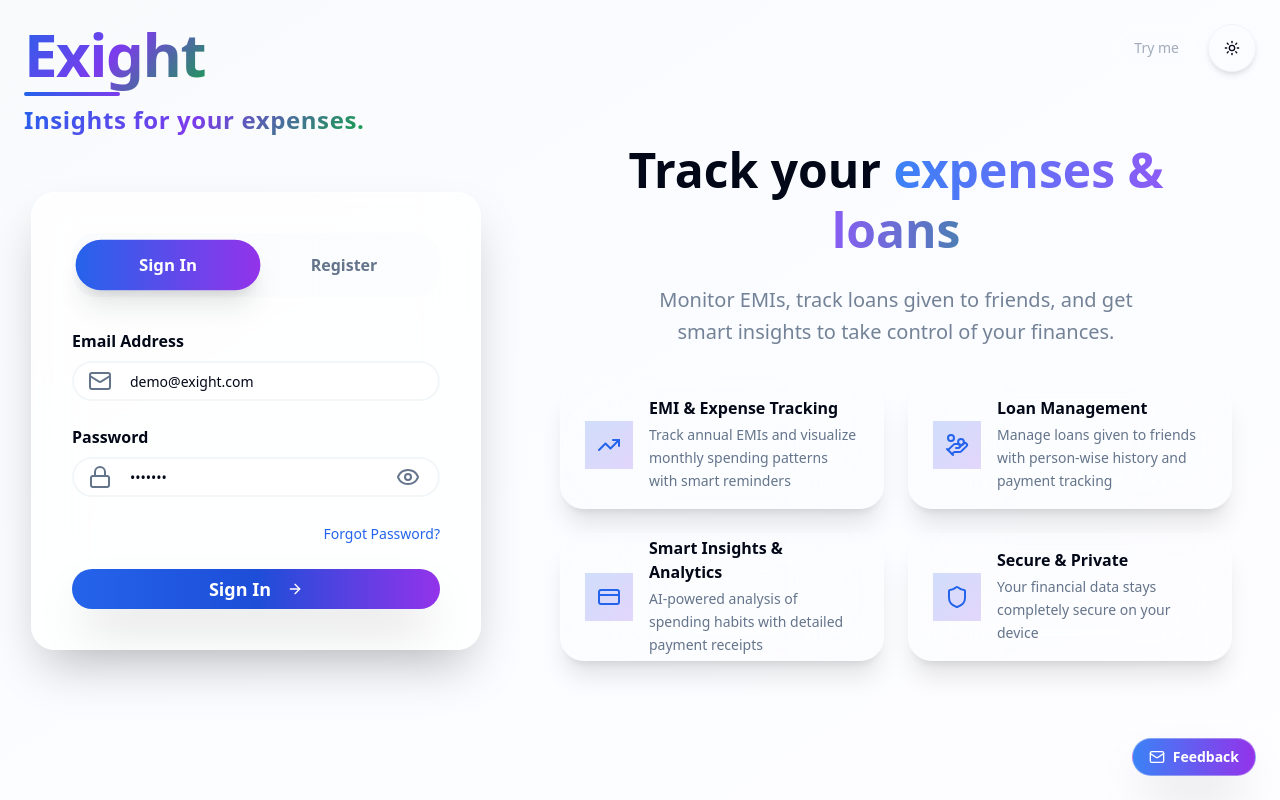
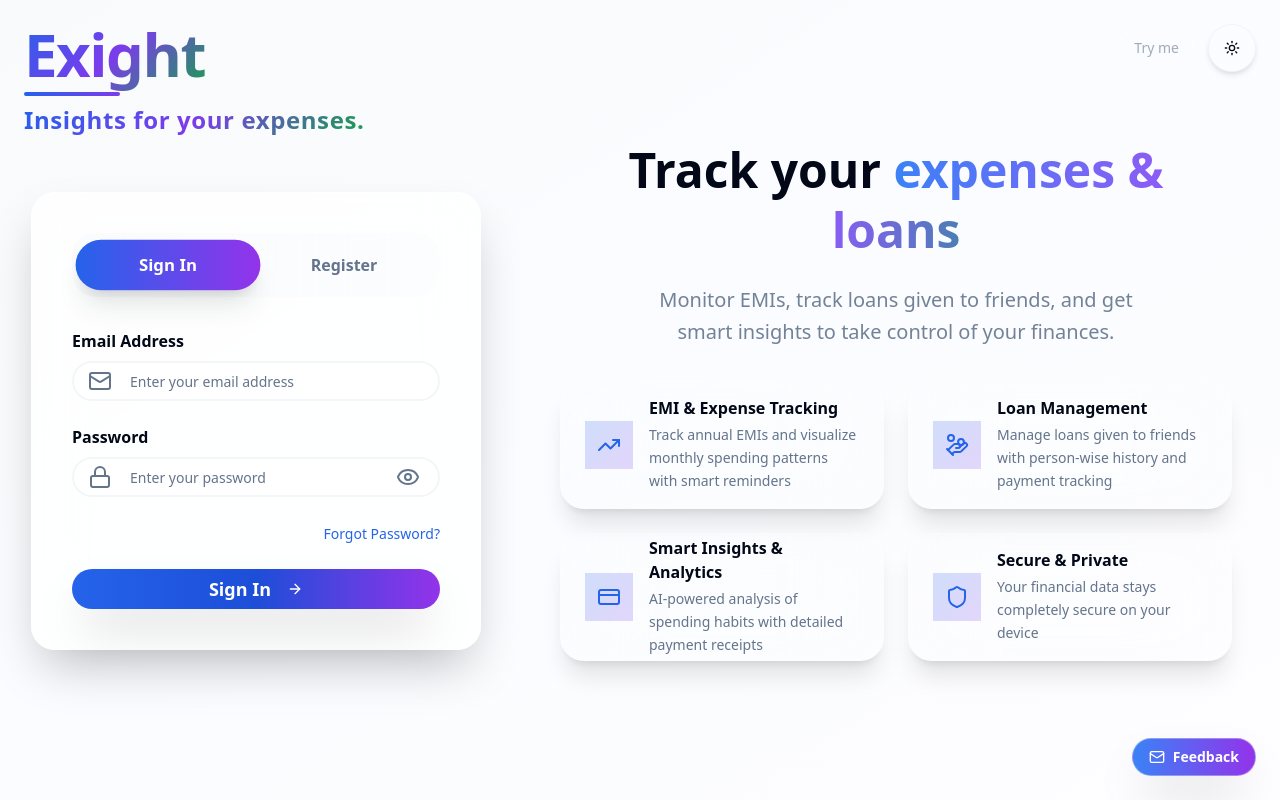
Before and after one commit to rescuedragon/exight2.0, a React (Vite) app: page /login in a window 1280 px wide. Built offline with nearby package versions, Linux system fonts and the light colour scheme.

Commit message:
Login: remove hardcoded demo credentials; start with empty fields

```diff
--- a/src/components/Login.tsx
+++ b/src/components/Login.tsx
@@ -13,8 +13,8 @@ const Login = () => {
   const navigate = useNavigate();
   const [isLogin, setIsLogin] = useState(true);
   const [showPassword, setShowPassword] = useState(false);
-  const [email, setEmail] = useState("demo@exight.com");
-  const [password, setPassword] = useState("demo123");
+  const [email, setEmail] = useState("");
+  const [password, setPassword] = useState("");
   const [firstName, setFirstName] = useState("");
   const [lastName, setLastName] = useState("");
   const [isLoading, setIsLoading] = useState(false);
@@ -1340,7 +1340,7 @@ const Login = () => {
                           placeholder="Confirm new password"
                           value={confirmPassword}
                           onChange={(e) => setConfirmPassword(e.target.value)}
-                          className="py-4 px-4 text-base bg-white/70 dark:bg-background/70 border-2 border-border/40 dark:border-border/60 focus-visible:ring-4 focus-visible:ring-blue-accent/20 focus-visible:ring-offset-0 rounded-2xl focus:border-blue-accent/70 transition-all duration-300 font-medium"
+                          className="py-4 px-4 text-base bg-white/70 dark:bg-background/70 border-2 border-border/40 dark:border-border/60 focus-visible:ring-4 focus-visible:ring-blue-accent/20 focus-visible:ring-offset-0 rounded-3xl focus:border-blue-accent/70 transition-all duration-300 font-medium"
                           required
                         />
                       </div>
```
